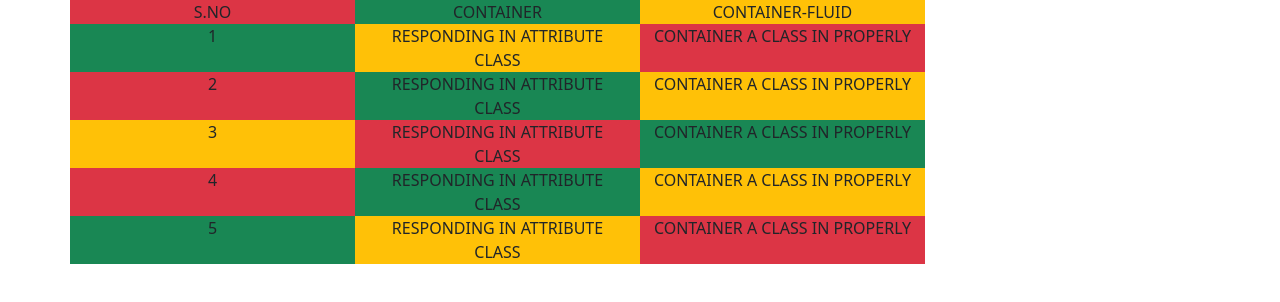
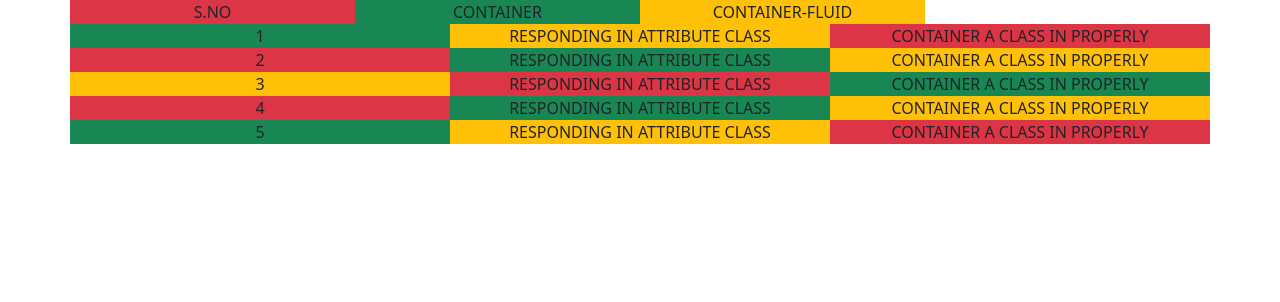
Before and after one commit to Pavalanganesan2368/ALL-TASKS, a plain HTML site: page table bootstrap.html in a window 1280 px wide. Drawn offline with nearby package versions, Linux system fonts and the light colour scheme.

Commit message:
Update table bootstrap.html

```diff
--- a/table bootstrap.html
+++ b/table bootstrap.html
@@ -23,39 +23,39 @@
     </div>
     <div class="container text-center">
         <div class="row">
-            <div class="col-3 bg-success">1</div>
-            <div class="col-3 bg-warning">RESPONDING IN ATTRIBUTE CLASS</div>
-            <div class="col-3 bg-danger">CONTAINER A CLASS IN PROPERLY</div>
+            <div class="col-4 bg-success">1</div>
+            <div class="col-4 bg-warning">RESPONDING IN ATTRIBUTE CLASS</div>
+            <div class="col-4 bg-danger">CONTAINER A CLASS IN PROPERLY</div>
         </div>
 
         <div class="row">
-            <div class="col-3 bg-danger">2</div>
-            <div class="col-3 bg-success">RESPONDING IN ATTRIBUTE CLASS</div>
-            <div class="col-3 bg-warning">CONTAINER A CLASS IN PROPERLY</div>
+            <div class="col-4 bg-danger">2</div>
+            <div class="col-4 bg-success">RESPONDING IN ATTRIBUTE CLASS</div>
+            <div class="col-4 bg-warning">CONTAINER A CLASS IN PROPERLY</div>
         </div>
     </div>
 
     <div class="container text-center">
         <div class="row">
-            <div class="col-3 bg-warning">3</div>
-            <div class="col-3 bg-danger">RESPONDING IN ATTRIBUTE CLASS</div>
-            <div class="col-3 bg-success">CONTAINER A CLASS IN PROPERLY</div>
+            <div class="col-4 bg-warning">3</div>
+            <div class="col-4 bg-danger">RESPONDING IN ATTRIBUTE CLASS</div>
+            <div class="col-4 bg-success">CONTAINER A CLASS IN PROPERLY</div>
         </div>
     </div>
 
     <div class="container text-center">
         <div class="row">
-            <div class="col-3 bg-danger">4</div>
-            <div class="col-3 bg-success">RESPONDING IN ATTRIBUTE CLASS</div>
-            <div class="col-3 bg-warning">CONTAINER A CLASS IN PROPERLY</div>
+            <div class="col-4 bg-danger">4</div>
+            <div class="col-4 bg-success">RESPONDING IN ATTRIBUTE CLASS</div>
+            <div class="col-4 bg-warning">CONTAINER A CLASS IN PROPERLY</div>
         </div>
     </div>
 
     <div class="container text-center">
         <div class="row">
-            <div class="col-3 bg-success">5</div>
-            <div class="col-3 bg-warning">RESPONDING IN ATTRIBUTE CLASS</div>
-            <div class="col-3 bg-danger">CONTAINER A CLASS IN PROPERLY</div>
+            <div class="col-4 bg-success">5</div>
+            <div class="col-4 bg-warning">RESPONDING IN ATTRIBUTE CLASS</div>
+            <div class="col-4 bg-danger">CONTAINER A CLASS IN PROPERLY</div>
         </div>
     </div>
 
```
